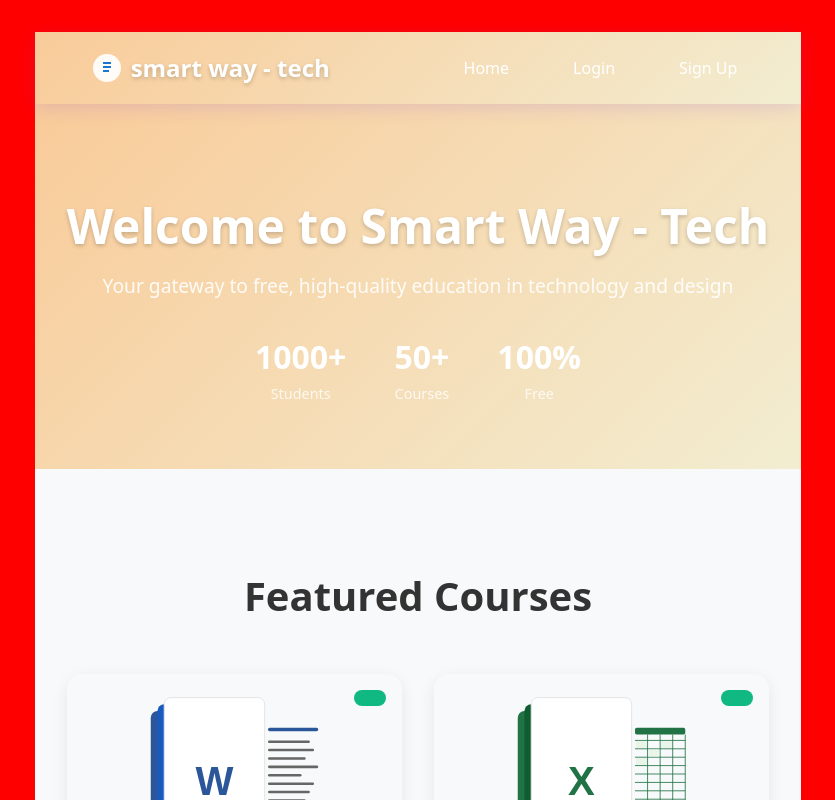
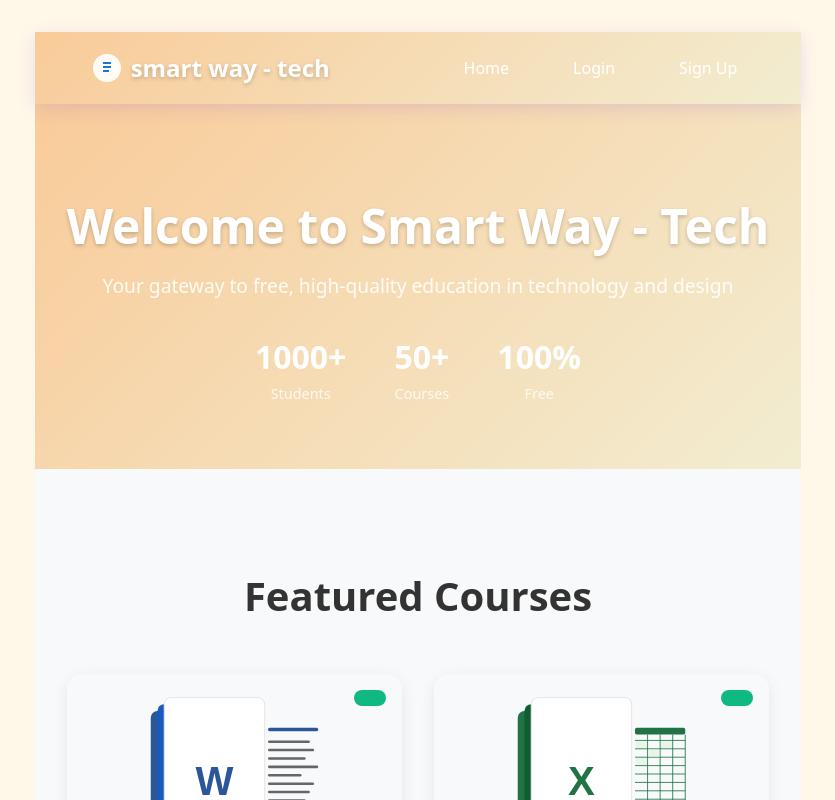
Before and after one commit to Lee4044/edu-web-project, a React (Vite) app: page / in a window 1280 px wide. Shown: the top 800 px of the page, without its empty margins (222-1057 px from the left). Built offline with nearby package versions, Linux system fonts and the light colour scheme.

Commit message:
Revert background color to original cream (#FFF8E8)

```diff
--- a/src/index.css
+++ b/src/index.css
@@ -6,7 +6,7 @@
   /* New Vibrant Color Scheme */
   --primary-color: #F9CB99;
   --secondary-color: #F2EDD1;
-  --background-color: #FF0000; /* Changed to red for testing */
+  --background-color: #FFF8E8;
   --accent-color: #10B981;
   --text-color: #111827;
   --text-light: #6B7280;
```
